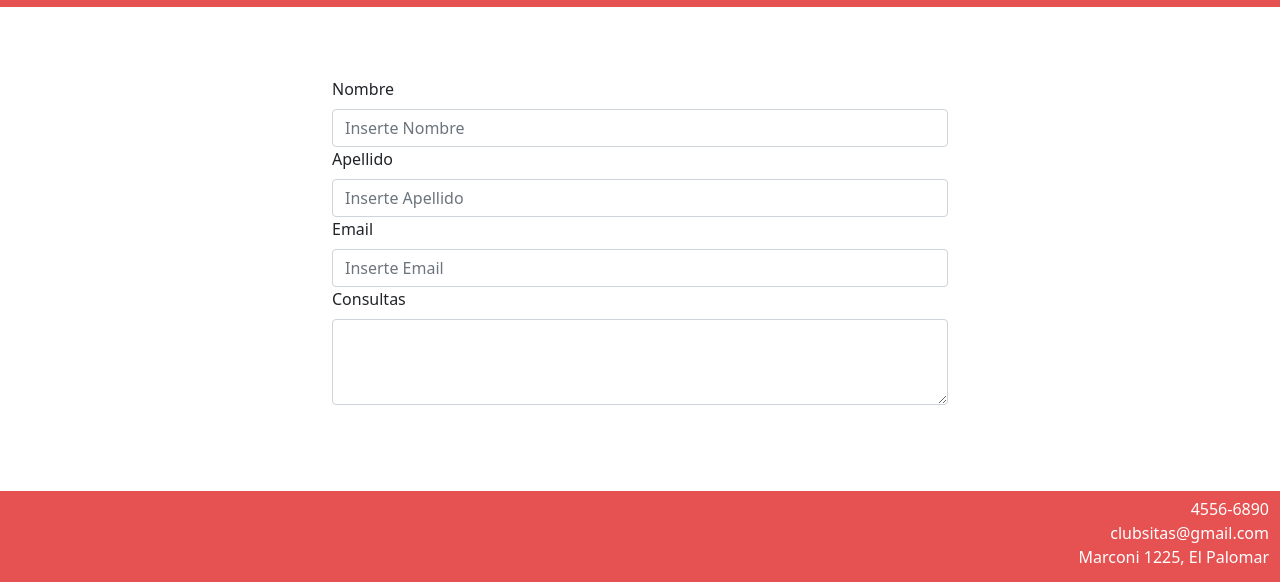
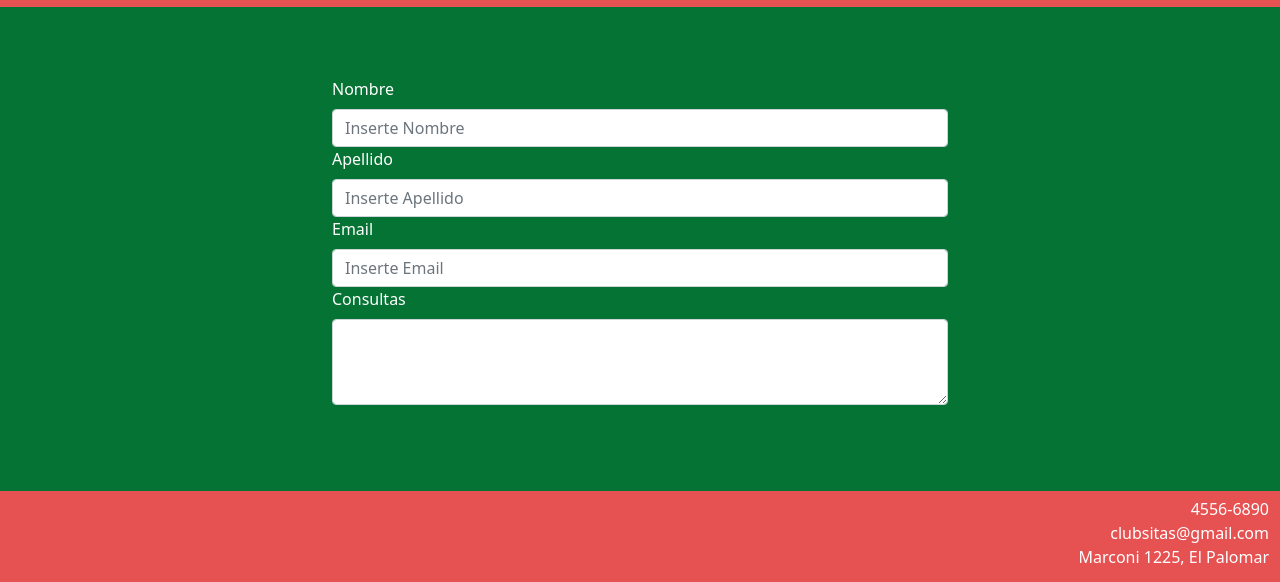
Before and after one commit to danirodri04/Proyecto-Rodriguez, a website: page pages/contacto.html in a window 1280 px wide. Shown: the part 103-685 px from the top of the page. Drawn offline with nearby package versions, Linux system fonts and the light colour scheme.

Commit message:
Proyecto

```diff
--- a/pages/contacto.html
+++ b/pages/contacto.html
@@ -9,7 +9,7 @@
     <link href="https://cdn.jsdelivr.net/npm/bootstrap@5.1.3/dist/css/bootstrap.min.css" rel="stylesheet" integrity="sha384-1BmE4kWBq78iYhFldvKuhfTAU6auU8tT94WrHftjDbrCEXSU1oBoqyl2QvZ6jIW3" crossorigin="anonymous">
 <script src="https://cdn.jsdelivr.net/npm/bootstrap@5.1.3/dist/js/bootstrap.bundle.min.js" integrity="sha384-ka7Sk0Gln4gmtz2MlQnikT1wXgYsOg+OMhuP+IlRH9sENBO0LRn5q+8nbTov4+1p" crossorigin="anonymous"></script>
 </head>
-<body>
+<body style="background-color: #057333;">
     <header>
         <div class="logo">
          <img src="../imagenes/Logo Sitas.png" alt="Logo Sitas" width="90" height="90">
@@ -25,16 +25,16 @@
 
 
  <div class="mb-3 container-fluid col-md-6" style="margin-top: 70px;">
-    <label for="exampleFormControlInput1" class="form-label">Nombre</label>
+    <label style="color: white;" for="exampleFormControlInput1" class="form-label">Nombre</label>
     <input type="text" class="form-control" id="exampleFormControlInput1" placeholder="Inserte Nombre">
 
-    <label for="exampleFormControlInput1" class="form-label">Apellido</label>
+    <label style="color: white;" for="exampleFormControlInput1" class="form-label">Apellido</label>
     <input type="text" class="form-control" id="exampleFormControlInput1" placeholder="Inserte Apellido">
 
-    <label for="exampleFormControlInput1" class="form-label">Email</label>
+    <label style="color: white;" for="exampleFormControlInput1" class="form-label">Email</label>
     <input type="email" class="form-control" id="exampleFormControlInput1" placeholder="Inserte Email">
 
-    <label for="exampleFormControlTextarea1" class="form-label">Consultas</label>
+    <label style="color: white;" for="exampleFormControlTextarea1" class="form-label">Consultas</label>
     <textarea class="form-control" id="exampleFormControlTextarea1" rows="3"></textarea>
   </div>
 
```
